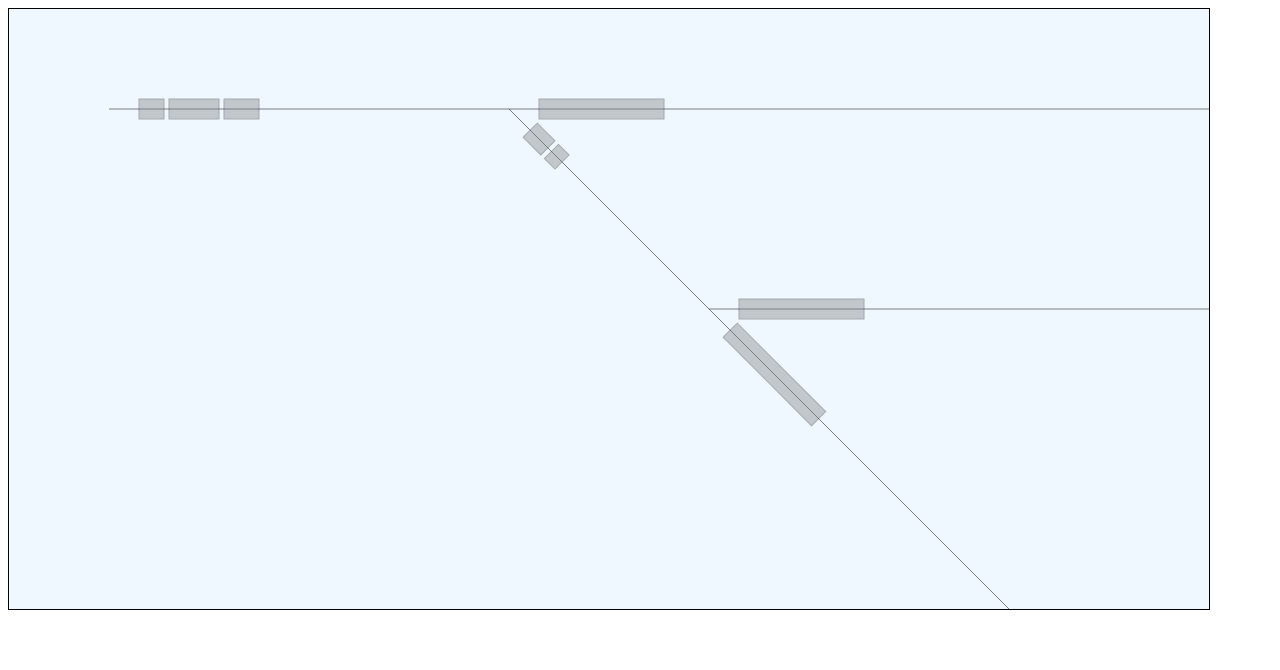
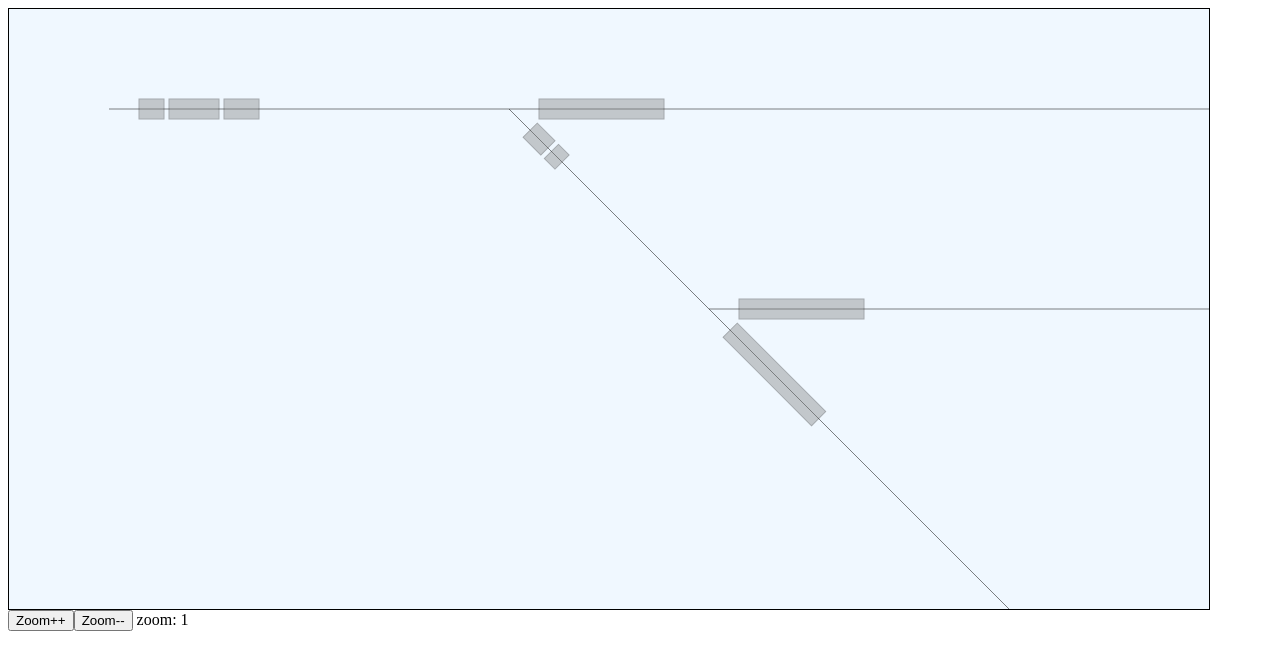
Before and after one commit to gheddie/angular-trackview-svg, an Angular app: page /svg in a window 1280 px wide. Shown: the top 670 px of the page. Built offline with nearby package versions, Linux system fonts and the light colour scheme.

Commit message:
drag and drop stuff

```diff
--- a/src/app/progress/progress.component.html
+++ b/src/app/progress/progress.component.html
@@ -1,4 +1,7 @@
-<div class="trackview" (mousemove)="mouseMovedOnParent($event)" (mouseup)="mouseUpOnParent()" (scroll)="trackViewScrolled($event)">
+<div class="trackview"
+     (mousemove)="mouseMovedOnParent($event)"
+     (mouseup)="mouseUpOnParent()"
+     (scroll)="trackViewScrolled($event)">
 
   <svg height="1400" width="1800">
 
@@ -45,3 +48,7 @@
   </div>
 
 </div>
+
+<button (click)="zoomIn()">Zoom++</button>
+<button (click)="zoomOut()">Zoom--</button>
+zoom: {{zoomFactor}}
--- a/src/app/progress/progress.component.ts
+++ b/src/app/progress/progress.component.ts
@@ -43,6 +43,8 @@ export class ProgressComponent implements OnInit {
   private scrolledToTop: number;
 
   private scrolledToLeft: number;
+
+  public zoomFactor: number = 1;
 
   constructor(private aSanitizer: DomSanitizer) {
     this.sanitizer = aSanitizer;
@@ -389,11 +391,21 @@ export class ProgressComponent implements OnInit {
     }
   }
 
-  @HostListener('scroll', ['$event'])
+  // @HostListener('scroll', ['$event'])
   public trackViewScrolled($event: Event) {
     const trackView: HTMLDivElement = (event.srcElement as HTMLDivElement);
     this.scrolledToTop = trackView.scrollTop;
     this.scrolledToLeft = trackView.scrollLeft;
     console.log('scrolled to [top:' + this.scrolledToTop + '|left:' + this.scrolledToLeft + ']');
   }
+
+  zoomIn() {
+    console.log('zoomIn');
+    this.zoomFactor = this.zoomFactor + 0.1;
+  }
+
+  zoomOut() {
+    console.log('zoomOut');
+    this.zoomFactor = this.zoomFactor - 0.1;
+  }
 }
```
